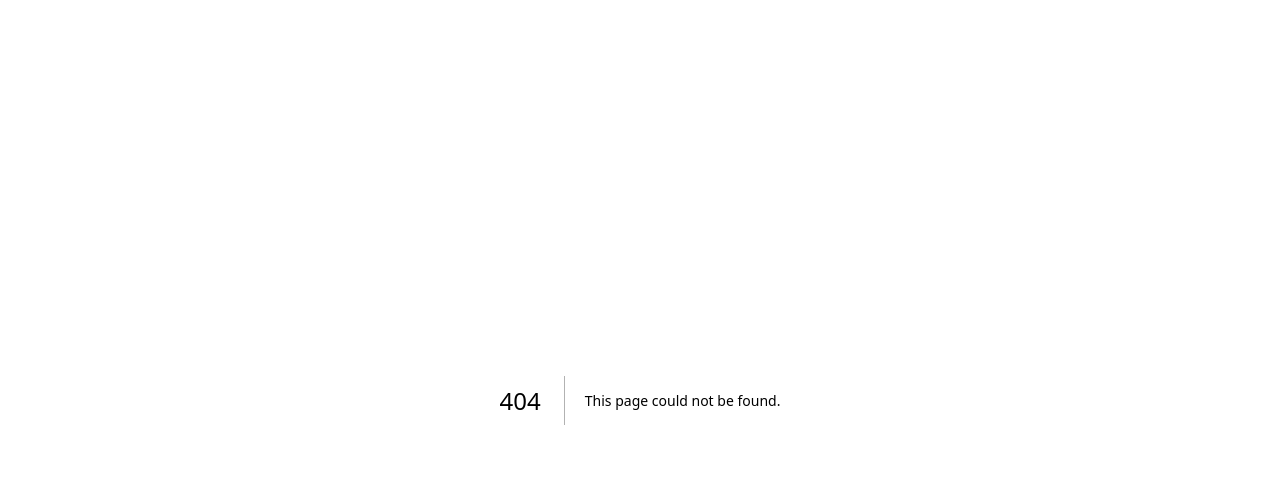
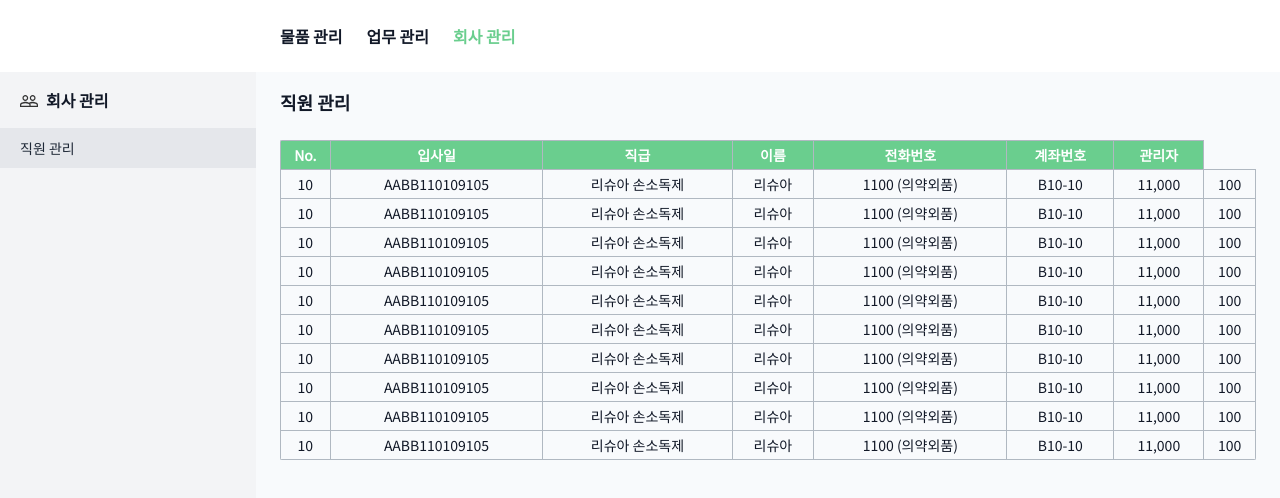
Before and after one commit to TradeCenterProject/FE_TradeCenter, a Next.js app: page /company/employee in a window 1280 px wide. Before the commit this address had no page. Shown: the top 498 px of the page. Built offline with nearby package versions, Linux system fonts and the light colour scheme.

Commit message:
Design: 직원 관리 페이지 퍼블리싱 완료

```diff
--- /dev/null
+++ b/constants/company.ts
@@ -0,0 +1,8 @@
+export const EMPLOYEE_INFORMATION_THEADS = [
+  "입사일",
+  "직급",
+  "이름",
+  "전화번호",
+  "계좌번호",
+  "관리자",
+];
--- /dev/null
+++ b/pages/company/employee.tsx
@@ -0,0 +1,15 @@
+import Table from "@components/common/Table";
+import Layout from "@components/layout";
+import { EMPLOYEE_INFORMATION_THEADS } from "@constants/company";
+
+const EmployeeManagementPage = () => {
+  return (
+    <Layout title="직원 관리">
+      <div className="mt-6">
+        <Table thead={EMPLOYEE_INFORMATION_THEADS} />
+      </div>
+    </Layout>
+  );
+};
+
+export default EmployeeManagementPage;
```
